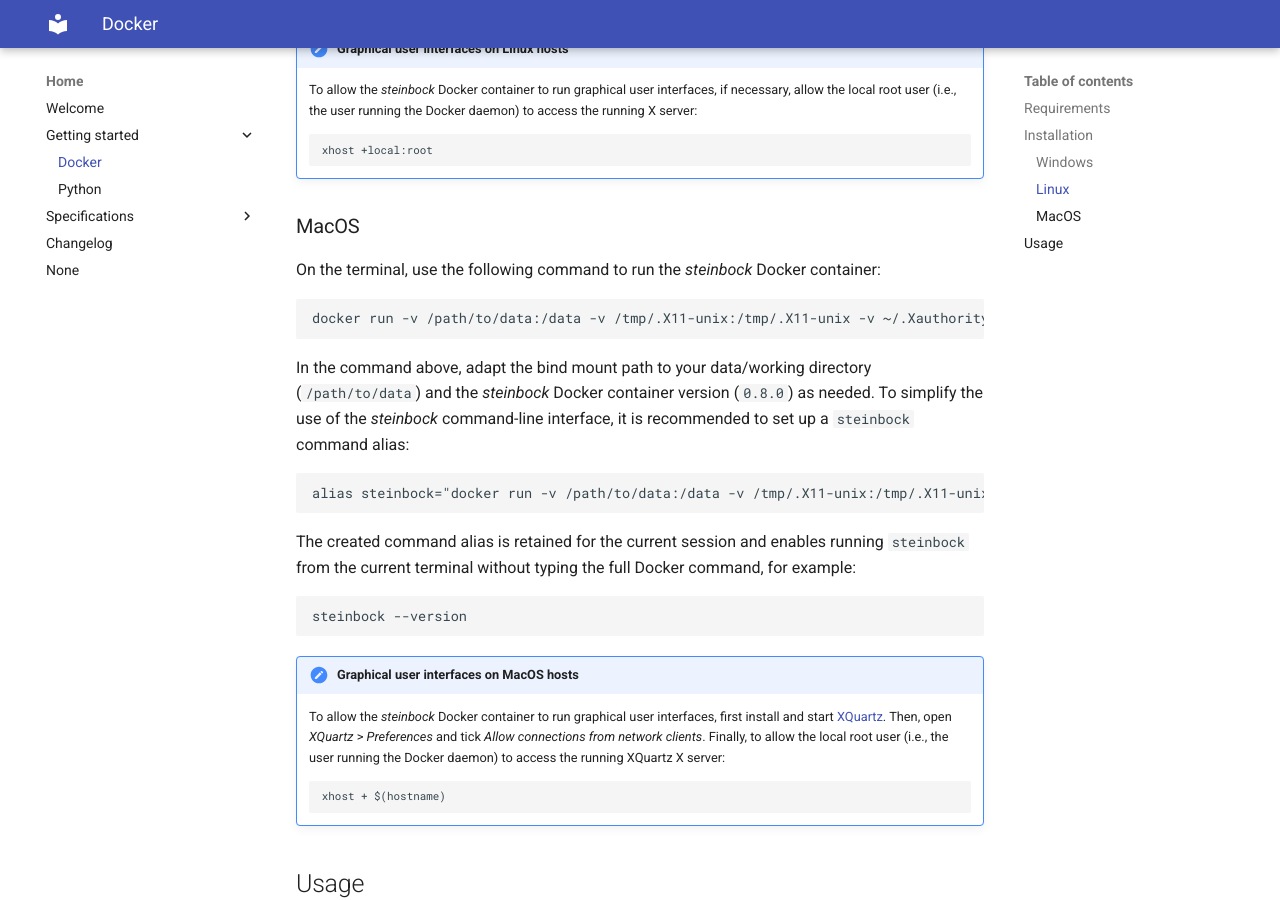
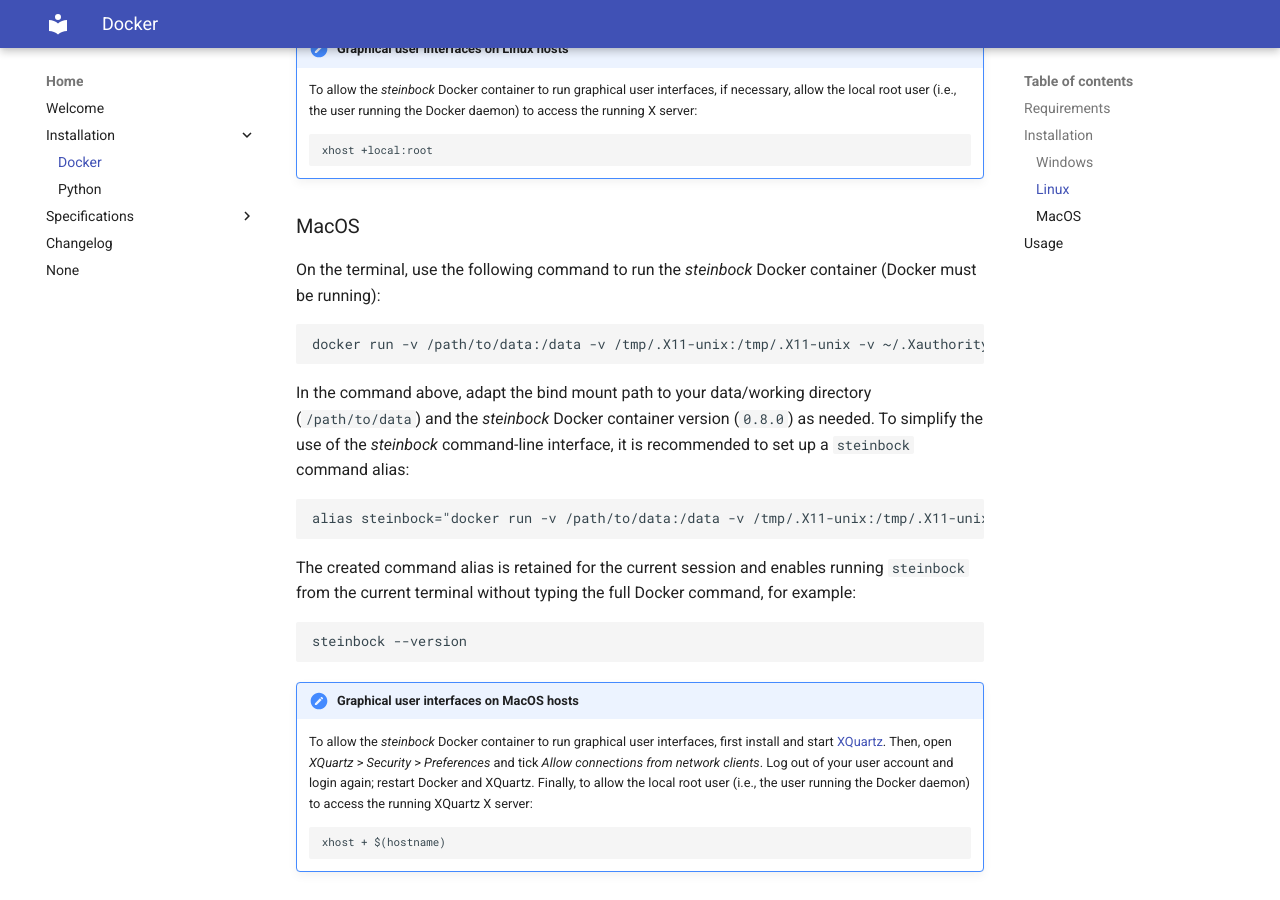
Before and after one commit to BodenmillerGroup/steinbock, an MkDocs documentation site: the page built from docs/docker.md, in a window 1280 px wide and 900 px high, scrolled down 2171 px. Built offline with MkDocs 1.6.1 and Material for MkDocs 9.7.7, drawn with Linux system fonts in a browser that asks for light colours; the version menu is left out; some of the changed text lies outside the part shown.

Commit message:
Improve mac documentation

```diff
--- a/docs/docker.md
+++ b/docs/docker.md
@@ -70,7 +70,7 @@
 
 ### MacOS
 
-On the terminal, use the following command to run the *steinbock* Docker container:
+On the terminal, use the following command to run the *steinbock* Docker container (Docker must be running):
 
     docker run -v /path/to/data:/data -v /tmp/.X11-unix:/tmp/.X11-unix -v ~/.Xauthority:/home/steinbock/.Xauthority:ro -u $(id -u):$(id -g) -e DISPLAY=$(hostname):0 ghcr.io/bodenmillergroup/steinbock:0.8.0
 
@@ -83,7 +83,7 @@
     steinbock --version
 
 !!! note "Graphical user interfaces on MacOS hosts"
-    To allow the *steinbock* Docker container to run graphical user interfaces, first install and start [XQuartz](https://www.xquartz.org/). Then, open *XQuartz* > *Preferences* and tick *Allow connections from network clients*. Finally, to allow the local root user (i.e., the user running the Docker daemon) to access the running XQuartz X server:
+    To allow the *steinbock* Docker container to run graphical user interfaces, first install and start [XQuartz](https://www.xquartz.org/). Then, open *XQuartz* > *Security* > *Preferences* and tick *Allow connections from network clients*. Log out of your user account and login again; restart Docker and XQuartz. Finally, to allow the local root user (i.e., the user running the Docker daemon) to access the running XQuartz X server:
 
         xhost + $(hostname)
 
--- a/mkdocs.yml
+++ b/mkdocs.yml
@@ -35,7 +35,7 @@
 nav:
   - Home:
     - index.md
-    - Getting started:
+    - Installation:
       - docker.md
       - python.md
     - Specifications:
```
Also changed, not shown: other parts of docs/docker.md (+1 -1 lines).
